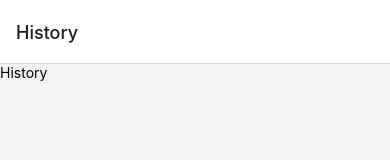
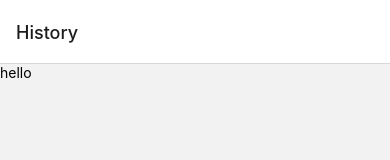
Before and after one commit to ugrylmz/MoodTracker, a React Native app: screen /History in a window 390 px wide. Shown: the top 160 px of the page. Built offline with nearby package versions, Linux system fonts and the light colour scheme.

Commit message:
feat(History.screen.tsx): add dynamic greeting text from app context The History screen now displays a dynamic greeting text obtained from the app context. This allows for more personalized and customizable content on the screen.

```diff
--- a/src/Screens/History.screen.tsx
+++ b/src/Screens/History.screen.tsx
@@ -1,10 +1,12 @@
 import React from 'react';
 import { Text, View } from 'react-native';
+import { useAppContext } from '../App.provider';
 
 const History: React.FC = () => {
+  const appContext = useAppContext();
   return (
     <View>
-      <Text>History</Text>
+      <Text>{appContext.greeting}</Text>
     </View>
   );
 };
```
